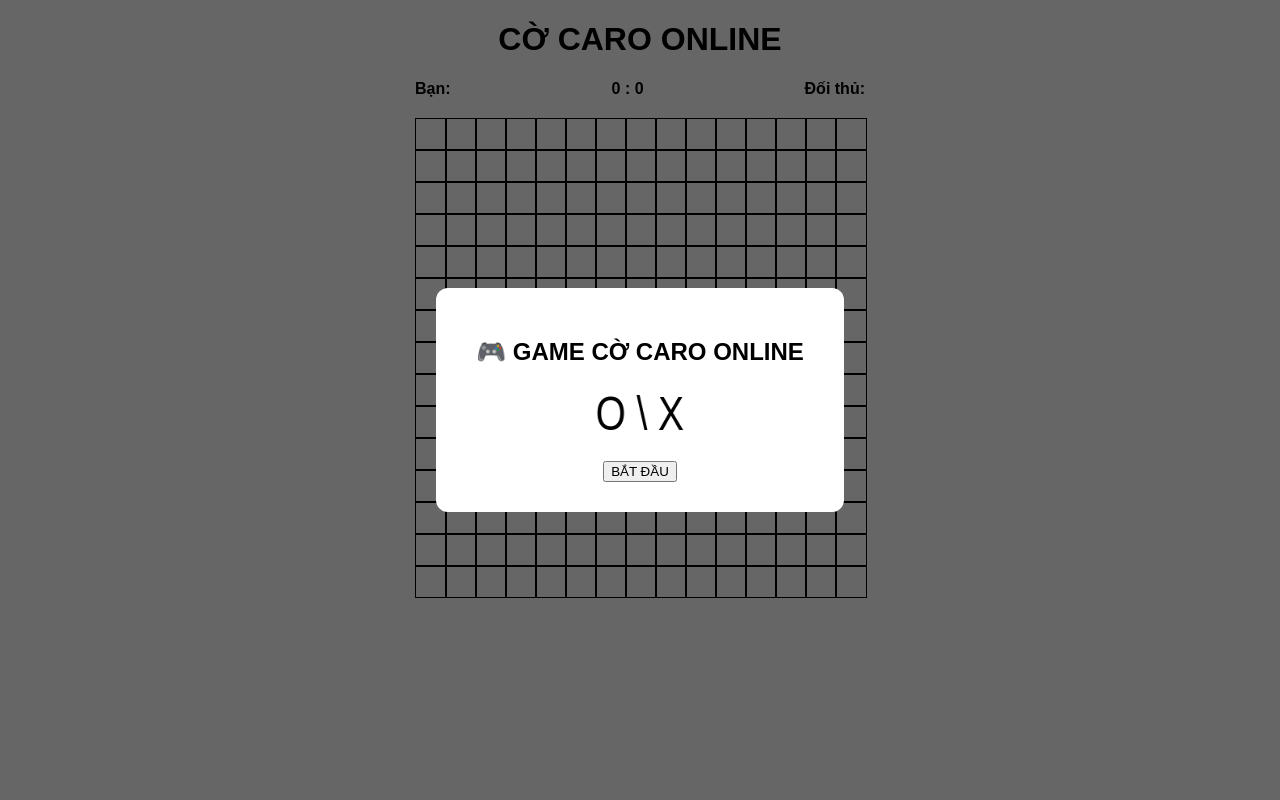
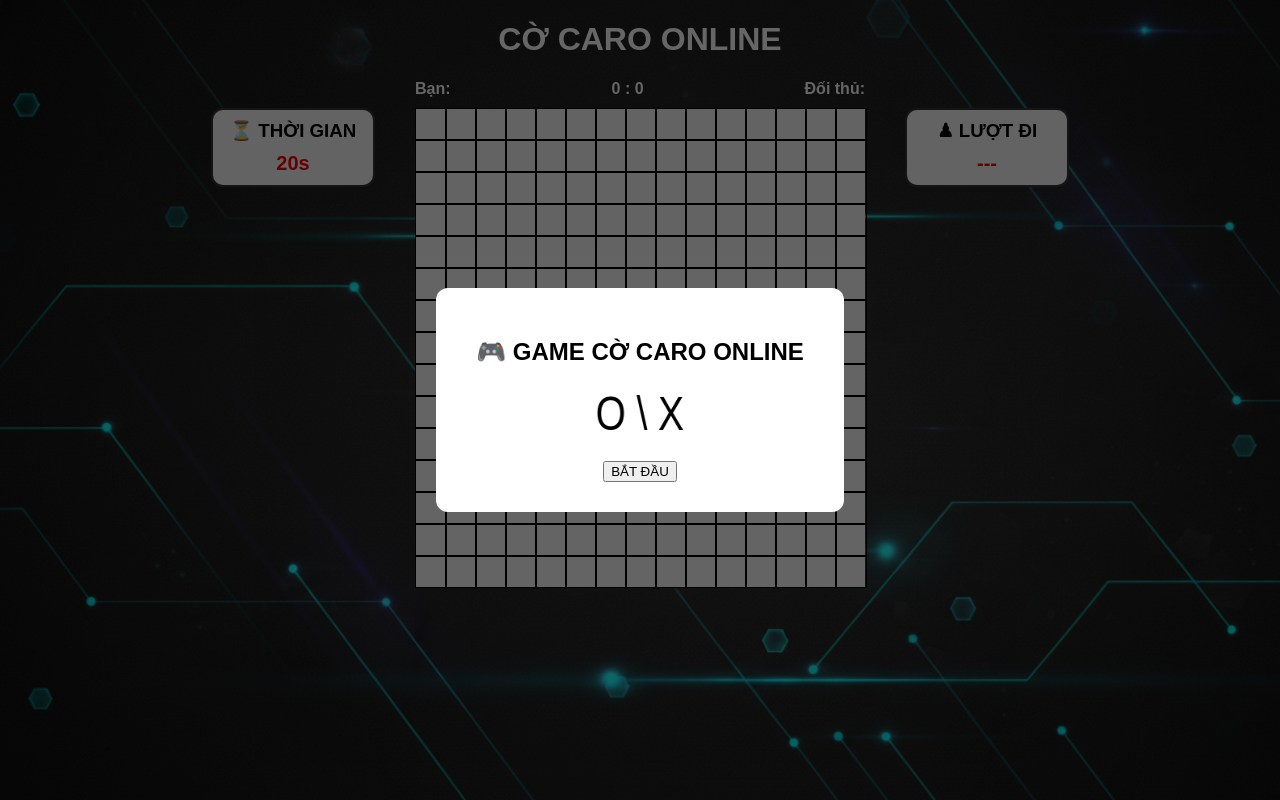
Before and after one commit to hlnhuy/GameCaro, a Flask app: page / in a window 1280 px wide. Run offline with Flask 3, Linux system fonts and the light colour scheme; some libraries are stand-ins or nearby versions.

Commit message:
update fontend 10

```diff
--- a/static/style.css
+++ b/static/style.css
@@ -1,6 +1,9 @@
 body {
     font-family: Arial;
     text-align: center;
+    background: url("/static/bg.png") no-repeat center center fixed;
+    background-size: cover;
+    color: white
 }
 
 
@@ -12,11 +15,20 @@ body {
     font-weight: bold;
 }
 
+/* ===== BỐ CỤC 3 CỘT ===== */
+#game-wrapper {
+    display: flex;
+    justify-content: center;
+    align-items: flex-start;
+    gap: 40px; /* khoảng cách TIME - BOARD - TURN */
+}
+
+/* ===== BÀN CỜ (KHÔNG DI DỜI) ===== */
 #board {
     display: grid;
     grid-template-columns: repeat(15, 30px);
-    margin: 20px auto;
     width: 450px;
+    background: #f9f9f9
 }
 
 .cell {
@@ -28,6 +40,33 @@ body {
     font-size: 18px;
 }
 
+/* ===== KHUNG TIME & TURN ===== */
+.side-box {
+    width: 140px;
+    padding: 10px;
+    border: 2px solid #333;
+    border-radius: 12px;
+    font-weight: bold;
+    background: #f9f9f9;
+}
+h3 {
+    margin-top: 0;
+    margin-bottom: 10px;
+    color: black  ;
+}
+#timer {
+    font-size: 20px;
+    color: red;
+    margin-top: 10px;
+}
+
+#turn-info {
+    font-size: 20px;
+    color: red;
+    margin-top: 10px;
+}
+
+/* ===== POPUP ===== */
 .popup {
     position: fixed;
     inset: 0;
--- a/templates/index.html
+++ b/templates/index.html
@@ -16,7 +16,29 @@
     <div id="player-right">Đối thủ:</div>
 </div>
 
-<div id="board"></div>
+<!-- KHUNG CHÍNH -->
+<div id="game-wrapper">
+
+    <!-- TIME BÊN TRÁI -->
+    <div id="side-left">
+        <div class="side-box">
+            <h3>⏳ THỜI GIAN</h3>
+            <div id="timer">20s</div>
+        </div>
+    </div>
+
+    <!-- BÀN CỜ (GIỮ NGUYÊN) -->
+    <div id="board"></div>
+
+    <!-- LƯỢT ĐI BÊN PHẢI -->
+    <div id="side-right">
+        <div class="side-box">
+            <h3>♟ LƯỢT ĐI</h3>
+            <div id="turn-info">---</div>
+        </div>
+    </div>
+
+</div>
 
 <!-- POPUP THẮNG -->
 <div id="popup" class="popup hidden">
```
Also changed, not shown: static/bg.png (added).
